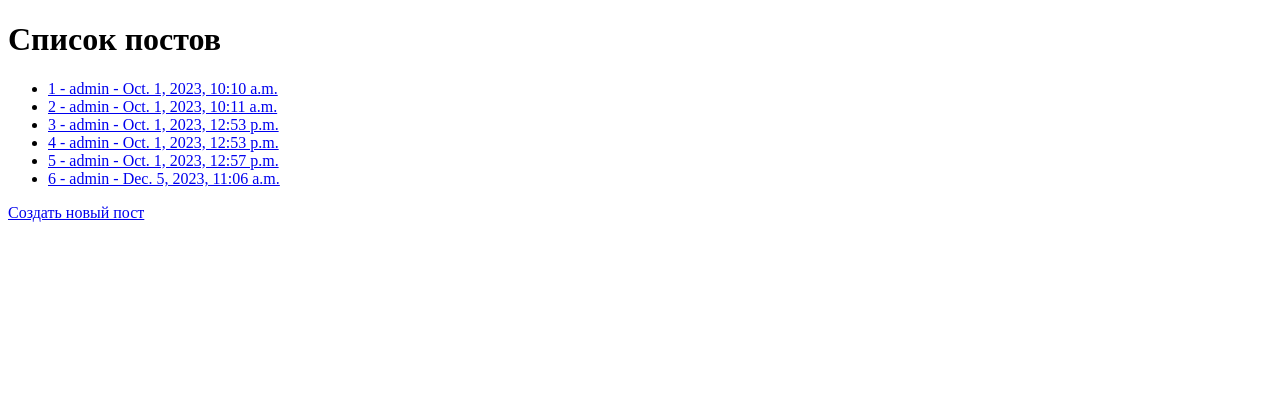
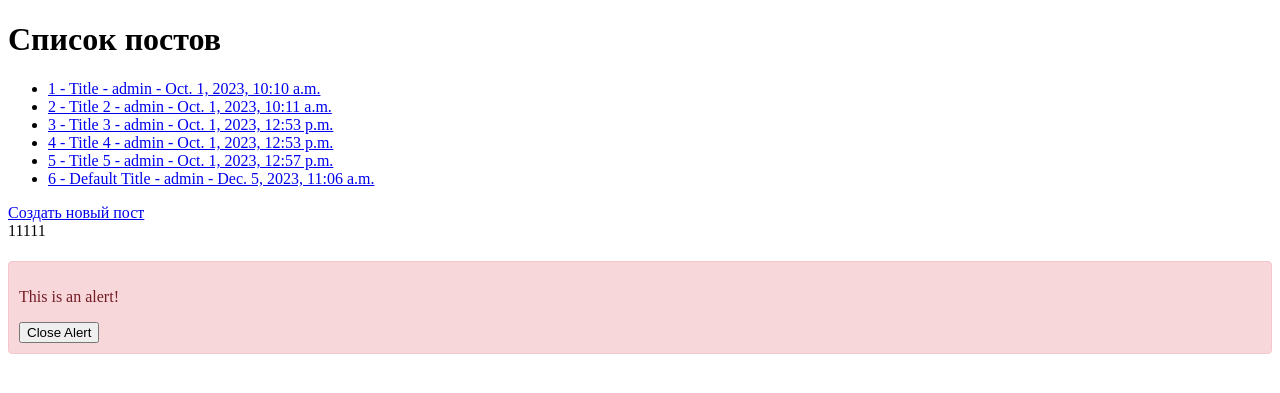
Before and after one commit to drhtka/dj_posts_docker, a Django app: page / in a window 1280 px wide. Shown: the top 393 px of the page. Run offline with Django 4.2, Linux system fonts and the light colour scheme; data comes from the database, SQL or seed files in the repository; both versions use the stored data as it was after the commit.

Commit message:
create vue пока не заработало

```diff
--- a/posts/forms.py
+++ b/posts/forms.py
@@ -6,4 +6,7 @@ from .models import Post
 class PostForm(forms.ModelForm):
     class Meta:
         model = Post
-        fields = ['content']
+        fields = ['title', 'content']
+        widgets = {
+            'title': forms.TextInput(attrs={'disabled': 'disabled'}),
+        }
--- a/posts/models.py
+++ b/posts/models.py
@@ -6,6 +6,7 @@ from django.contrib.auth.models import User
 
 class Post(models.Model):
     user = models.ForeignKey(User, on_delete=models.CASCADE)
+    title = models.CharField(max_length=50, default='Default Title')
     content = models.TextField()
     created_at = models.DateTimeField(auto_now_add=True)
 
--- a/posts/templates/posts/post_list.html
+++ b/posts/templates/posts/post_list.html
@@ -1,17 +1,66 @@
+{% load static %}
 <!DOCTYPE html>
 <html>
 <head>
+{#    <script src="https://cdnjs.cloudflare.com/ajax/libs/vue/2.5.17/vue.js?mode=production" crossorigin="anonymous" type="text/javascript"></script>#}
+    <script src="https://cdn.jsdelivr.net/npm/vue@2/dist/vue.min.js?mode=production" crossorigin="anonymous" type="text/javascript"></script>
     <title>Список постов</title>
 </head>
 <body>
+<style>
+    div[v-if="showAlert"] {
+        background-color: #f8d7da;
+        color: #721c24;
+        padding: 10px;
+        border: 1px solid #f5c6cb;
+        border-radius: 4px;
+        margin-top: 10px;
+    }
+</style>
+{% if user.is_authenticated %}
+<p>Добро пожаловать, {{ user.username }}!</p>
+{% endif %}
 <h1>Список постов</h1>
 <ul>
     {% for post in posts %}
-        <li><a href="{% url 'post_detail' post.pk %}">{{ post.id }} - {{ post.user.username }} - {{ post.created_at }}</a></li>
+        <li><a href="{% url 'post_detail' post.pk %}">{{ post.id }} - {{ post.title }} - {{ post.user.username }} - {{ post.created_at }}</a></li>
     {% empty %}
         <li>Нет доступных постов.</li>
     {% endfor %}
 </ul>
 <a href="{% url 'post_create' %}">Создать новый пост</a>
+<div  id="app">
+    {{ message_from_vue }}
+</div> 11111
+<h1>{{ message_from_django }}</h1>
+{#<div id="app">#}
+{#    {{ message_from_vue }}#}
+{#    <button @click="showAlertMessage">Show Alert</button>#}
+{#</div>#}
+
+<div v-if="showAlert">
+    <p>This is an alert!</p>
+    <button @click="showAlert = false">Close Alert</button>
+</div>
+<script>
+    new Vue({
+        el: '#app',
+        data: {
+            message: 'Привет, Vue.js!',
+            showAlert: false,
+        },
+        methods: {
+            showAlertMessage: function () {
+                this.showAlert = true;
+            },
+        },
+        mounted: function () {
+            console.log('ter')
+            this.showAlertMessage();
+        },
+    });
+    {#alert('123')#}
+</script>
+
 </body>
 </html>
--- a/posts/urls.py
+++ b/posts/urls.py
@@ -1,5 +1,9 @@
 # -*- coding: utf-8 -*-
+from django.conf.urls.static import static
 from django.urls import path
+from django.contrib.staticfiles.urls import staticfiles_urlpatterns
+
+from dj_posts_docker import settings
 from . import views
 
 urlpatterns = [
@@ -7,3 +11,4 @@ urlpatterns = [
     path('create/', views.post_create, name='post_create'),
     path('<int:pk>/', views.post_detail, name='post_detail'),
 ]
+urlpatterns += static(settings.STATIC_URL, document_root=settings.STATIC_ROOT)
--- a/posts/views.py
+++ b/posts/views.py
@@ -9,8 +9,19 @@ def post_list(request):
 
 
 def post_detail(request, pk):
-    post = get_object_or_404(Post, pk=pk)
-    return render(request, 'posts/post_detail.html', {'post': post})
+    post = Post.objects.filter(pk=pk).get()
+    print('request', request.POST)
+
+    if request.method == 'POST':
+        form = PostForm(request.POST, instance=post)
+        print('form', form)
+        if form.is_valid():
+            form.save()
+            return redirect('/')
+    else:
+        form = PostForm(instance=post)
+
+    return render(request, 'posts/post_detail.html', {'form': form, 'post': post})
 
 
 def post_create(request):
```
Also changed, not shown: dj_posts_docker/settings.py (+11 -1 lines), posts/templates/posts/post_detail.html (+11 -4 lines), templates/base.html (added, +12 -0 lines), db.sqlite3, posts/migrations/0002_post_title.py (added).
